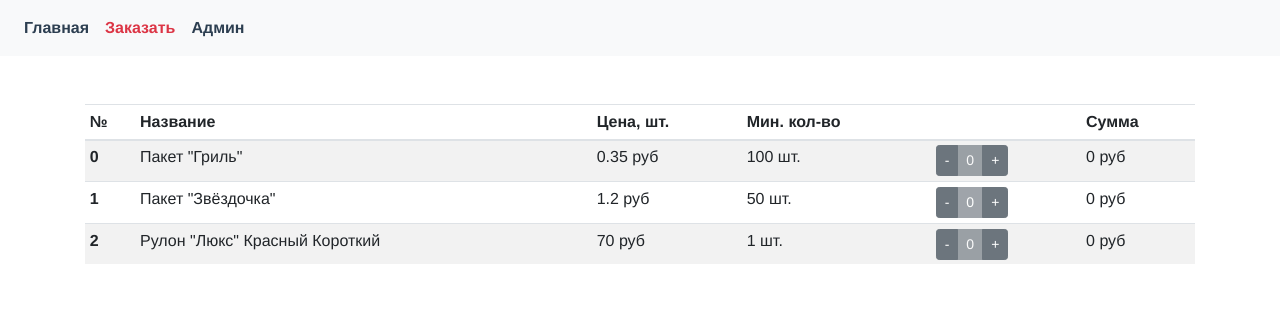
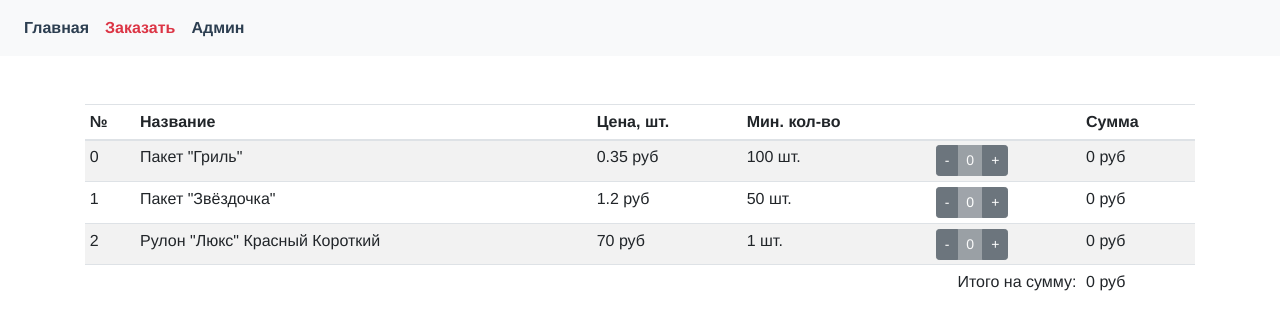
Before and after one commit to NaMax66/silkroad, a Vue app: page /order in a window 1280 px wide. Shown: the top 330 px of the page. Built offline with nearby package versions, Linux system fonts and the light colour scheme.

Commit message:
add total

```diff
--- a/src/store/index.js
+++ b/src/store/index.js
@@ -1,6 +1,7 @@
 import Vue from 'vue'
 import Vuex from 'vuex'
 import priceExample from '@/priceExample'
+
 const env = process.env.NODE_ENV
 
 Vue.use(Vuex)
@@ -16,6 +17,12 @@ export default new Vuex.Store({
     },
     getOrder (state) {
       return state.order
+    },
+    getTotalOrderSum (state) {
+      return state.order.length ? state.order.reduce((acc, el) => {
+        acc += el.amount
+        return acc
+      }, 0) : 0
     }
   },
   mutations: {
--- a/src/views/Order.vue
+++ b/src/views/Order.vue
@@ -13,7 +13,7 @@
       </thead>
       <tbody>
       <tr v-for="(product, index) in getPrice.list" :key="product.id">
-        <th scope="row">{{ index }}</th>
+        <td scope="row">{{ index }}</td>
         <td>{{product.name}}</td>
         <td>{{product.price | getNicePrice}}</td>
         <td>{{product.packageAmount}} шт.</td>
@@ -25,6 +25,10 @@
           </div>
         </th>
         <td>{{getProductPrice(product)}}</td>
+      </tr>
+      <tr>
+        <td colspan="5" class="text-right">Итого на сумму:</td>
+        <td>{{getTotalOrderSum | getNicePrice}}</td>
       </tr>
       </tbody>
     </table>
@@ -42,7 +46,7 @@ export default {
     }
   },
   computed: {
-    ...mapGetters(['getPrice', 'getOrder'])
+    ...mapGetters(['getPrice', 'getOrder', 'getTotalOrderSum'])
   },
   created () {
     this.initPrice()
```
